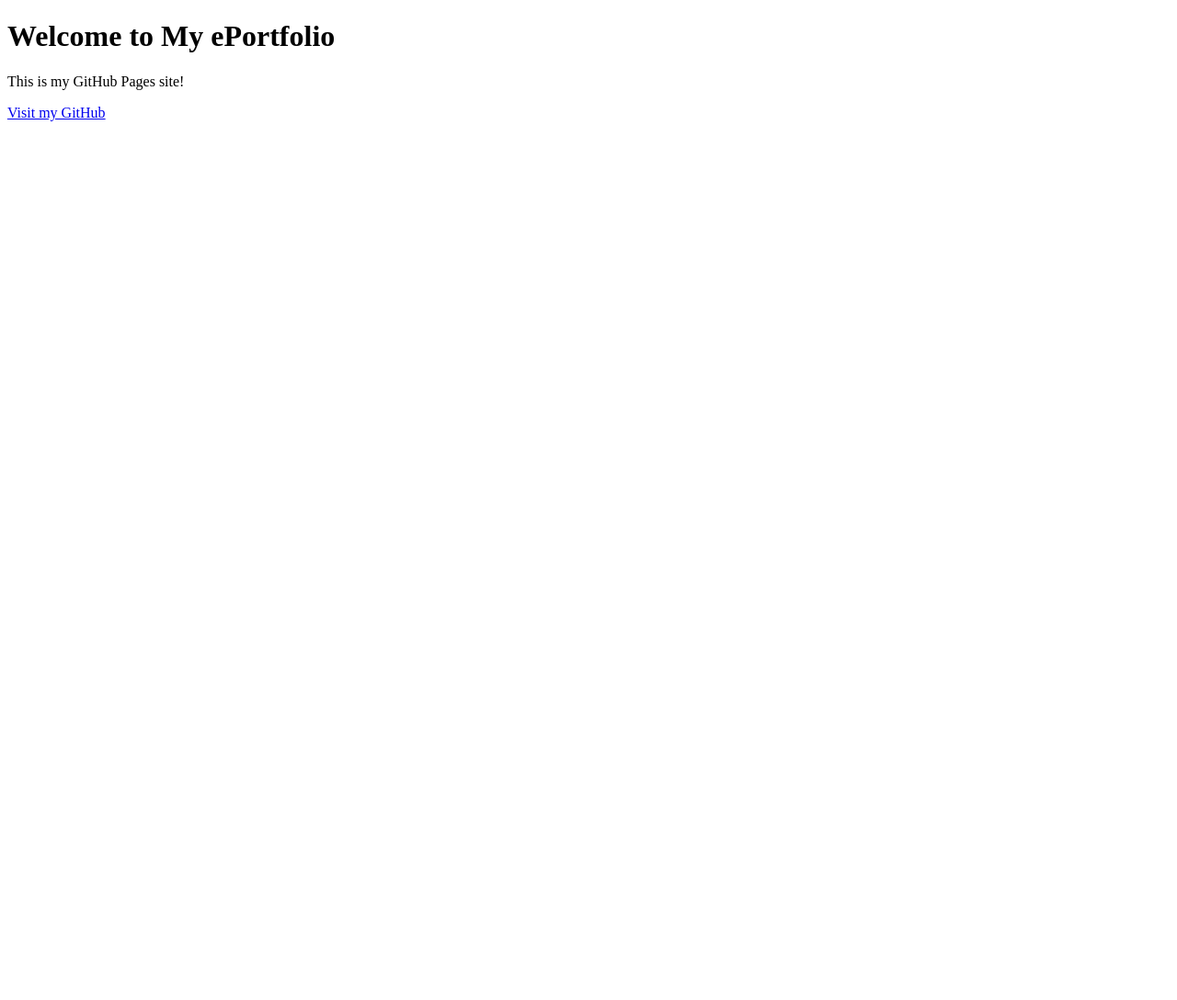
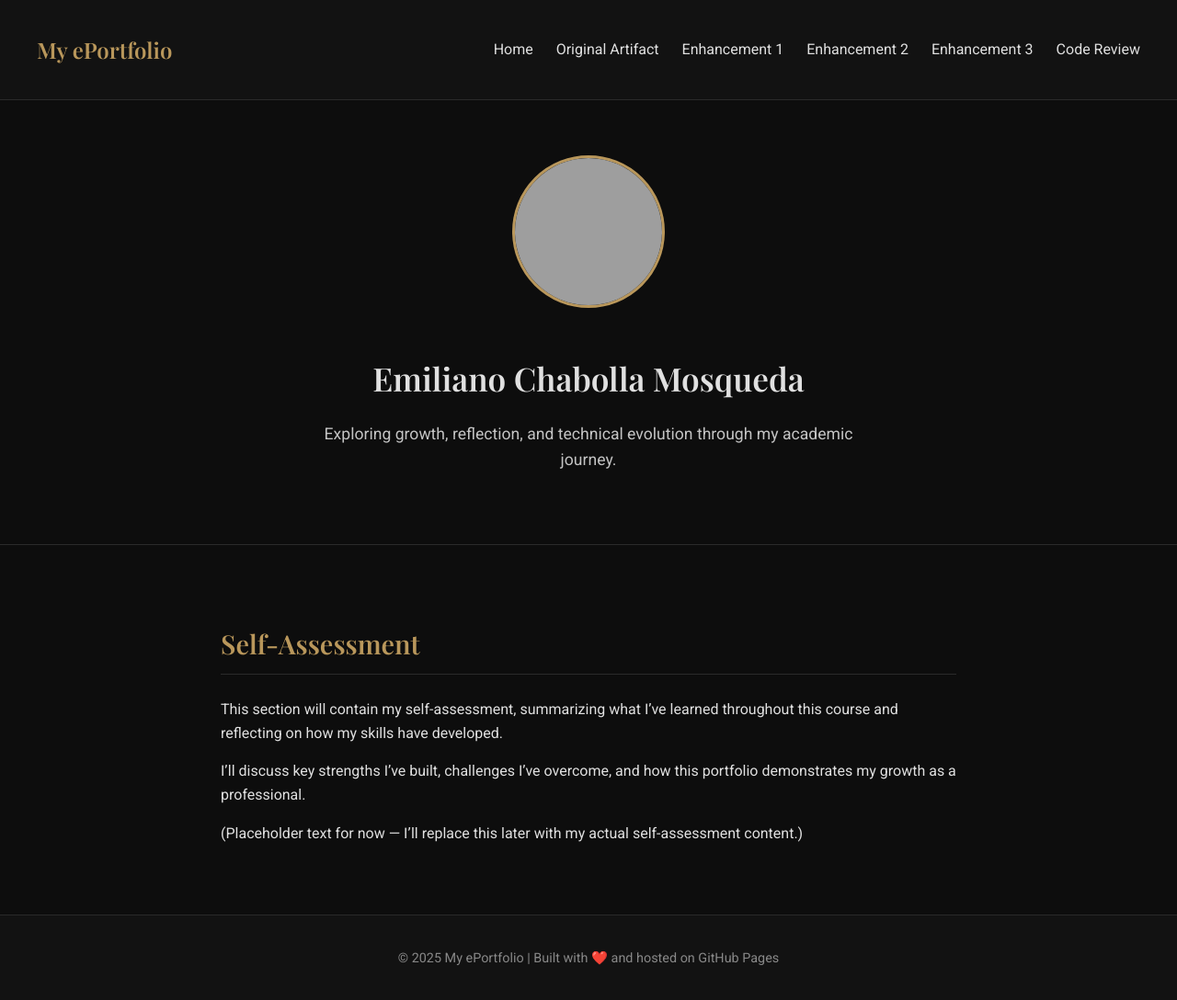
Before and after one commit to emi343rc/emi343rc.github.io, a plain HTML site: page index.html in a window 1280 px wide. Shown: the whole page at 92% size. Before the commit the page ends 800 px from the top, so only its background shows below. Drawn offline with nearby package versions, Linux system fonts and the light colour scheme; grey boxes are pictures that could not be loaded.

Commit message:
First Upgrade
Home Page
Original Artifact Page
Enhancements Pages
Placeholder Texts and Pictures
Style.css

```diff
--- /dev/null
+++ b/css/style.css
@@ -0,0 +1,114 @@
+/* === Global Styles === */
+body {
+    margin: 0;
+    font-family: 'Roboto', sans-serif;
+    background-color: #0d0d0d;
+    color: #e0e0e0;
+    line-height: 1.6;
+}
+
+/* === Navigation Bar === */
+.navbar {
+    display: flex;
+    justify-content: space-between;
+    align-items: center;
+    background-color: #121212;
+    padding: 15px 40px;
+    border-bottom: 1px solid #2a2a2a;
+}
+
+.logo {
+    font-family: 'Playfair Display', serif;
+    color: #b9975b;
+    font-size: 1.5em;
+}
+
+.nav-links {
+    list-style: none;
+    display: flex;
+    gap: 25px;
+    margin: 0;
+    padding: 0;
+}
+
+.nav-links a {
+    text-decoration: none;
+    color: #e0e0e0;
+    font-weight: 400;
+    transition: color 0.3s;
+}
+
+.nav-links a:hover {
+    color: #b9975b;
+}
+
+/* === Hero Section === */
+.hero {
+    display: flex;
+    flex-direction: column;
+    align-items: center;
+    justify-content: center;
+    padding: 60px 20px;
+    text-align: center;
+    border-bottom: 1px solid #2a2a2a;
+}
+
+.profile-photo {
+    width: 160px;
+    height: 160px;
+    border-radius: 50%;
+    object-fit: cover;
+    border: 3px solid #b9975b;
+    margin-bottom: 20px;
+    object-position: 50% 90%;
+}
+
+.hero-text h1 {
+    font-family: 'Playfair Display', serif;
+    font-size: 2.2em;
+    margin-bottom: 10px;
+}
+
+.hero-text p {
+    font-size: 1.1em;
+    max-width: 600px;
+    color: #c4c4c4;
+}
+
+/* === Content Section === */
+.content-section {
+    padding: 60px 20px;
+    max-width: 800px;
+    margin: 0 auto;
+}
+
+.content-section h2 {
+    color: #b9975b;
+    font-family: 'Playfair Display', serif;
+    font-size: 1.8em;
+    border-bottom: 1px solid #2a2a2a;
+    padding-bottom: 10px;
+    margin-bottom: 25px;
+}
+
+/* === Footer === */
+footer {
+    background-color: #121212;
+    text-align: center;
+    padding: 20px;
+    font-size: 0.9em;
+    color: #888;
+    border-top: 1px solid #2a2a2a;
+}
+
+/* === Content Images & Media === */
+.media-container {
+    text-align: center;
+    margin: 40px 0;
+}
+
+.content-image {
+    max-width: 90%;
+    border-radius: 10px;
+    border: 2px solid #2a2a2a;
+}
--- a/index.html
+++ b/index.html
@@ -1,11 +1,57 @@
 <!DOCTYPE html>
-<html>
+<html lang="en">
 <head>
+    <meta charset="UTF-8">
+    <meta name="viewport" content="width=device-width, initial-scale=1.0">
     <title>My ePortfolio</title>
+    <link rel="stylesheet" href="css/style.css">
+    <link href="https://fonts.googleapis.com/css2?family=Playfair+Display:wght@600&family=Roboto:wght@300;400&display=swap" rel="stylesheet">
 </head>
+
 <body>
-    <h1>Welcome to My ePortfolio</h1>
-    <p>This is my GitHub Pages site!</p>
-    <p><a href="https://github.com/emi343rc">Visit my GitHub</a></p>
+    <!-- Navigation Bar -->
+    <header>
+        <nav class="navbar">
+            <h2 class="logo">My ePortfolio</h2>
+            <ul class="nav-links">
+                <li><a href="index.html">Home</a></li>
+                <li><a href="artifact-original.html">Original Artifact</a></li>
+                <li><a href="enhancement1.html">Enhancement 1</a></li>
+                <li><a href="enhancement2.html">Enhancement 2</a></li>
+                <li><a href="enhancement3.html">Enhancement 3</a></li>
+                <li><a href="code-review.html">Code Review</a></li>
+            </ul>
+        </nav>
+    </header>
+
+    <!-- Hero Section -->
+    <section class="hero">
+        <img src="images/pfp.jpg" alt="Profile Photo" class="profile-photo">
+        <div class="hero-text">
+            <h1>Emiliano Chabolla Mosqueda</h1>
+            <p>Exploring growth, reflection, and technical evolution through my academic journey.</p>
+        </div>
+    </section>
+
+    <!-- Self-Assessment Section -->
+    <section class="content-section">
+        <h2>Self-Assessment</h2>
+        <p>
+            This section will contain my self-assessment, summarizing what I’ve learned throughout this course and
+            reflecting on how my skills have developed.
+        </p>
+        <p>
+            I’ll discuss key strengths I’ve built, challenges I’ve overcome, and how this portfolio demonstrates
+            my growth as a professional.
+        </p>
+        <p>
+            (Placeholder text for now — I’ll replace this later with my actual self-assessment content.)
+        </p>
+    </section>
+
+    <!-- Footer -->
+    <footer>
+        <p>© 2025 My ePortfolio | Built with ❤️ and hosted on GitHub Pages</p>
+    </footer>
 </body>
 </html>
```
Also changed, not shown: artifact-original.html (added, +47 -0 lines), code-review.html (added, +47 -0 lines), enhancement1.html (added, +47 -0 lines), enhancement2.html (added, +47 -0 lines), enhancement3.html (added, +47 -0 lines), 1 other file.
